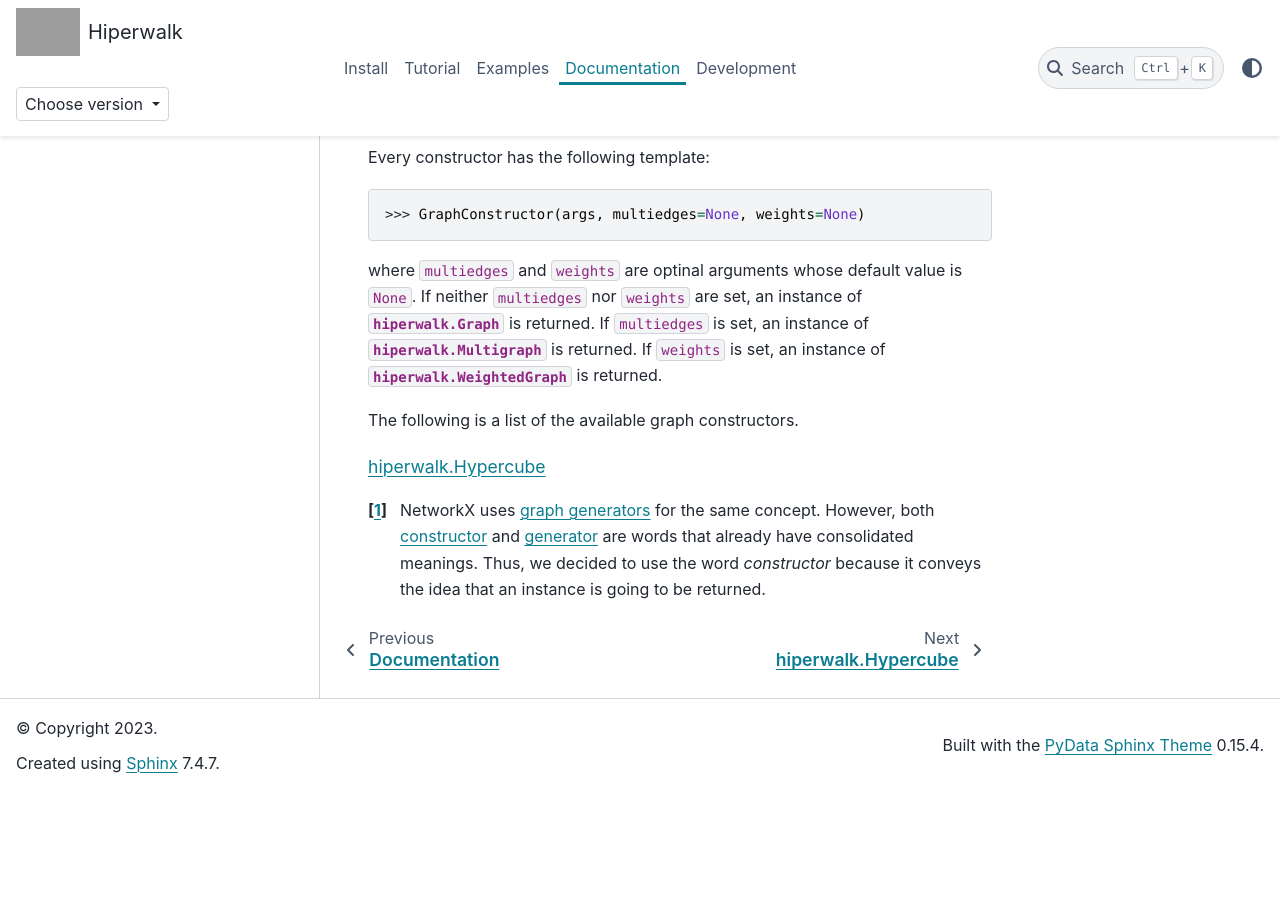
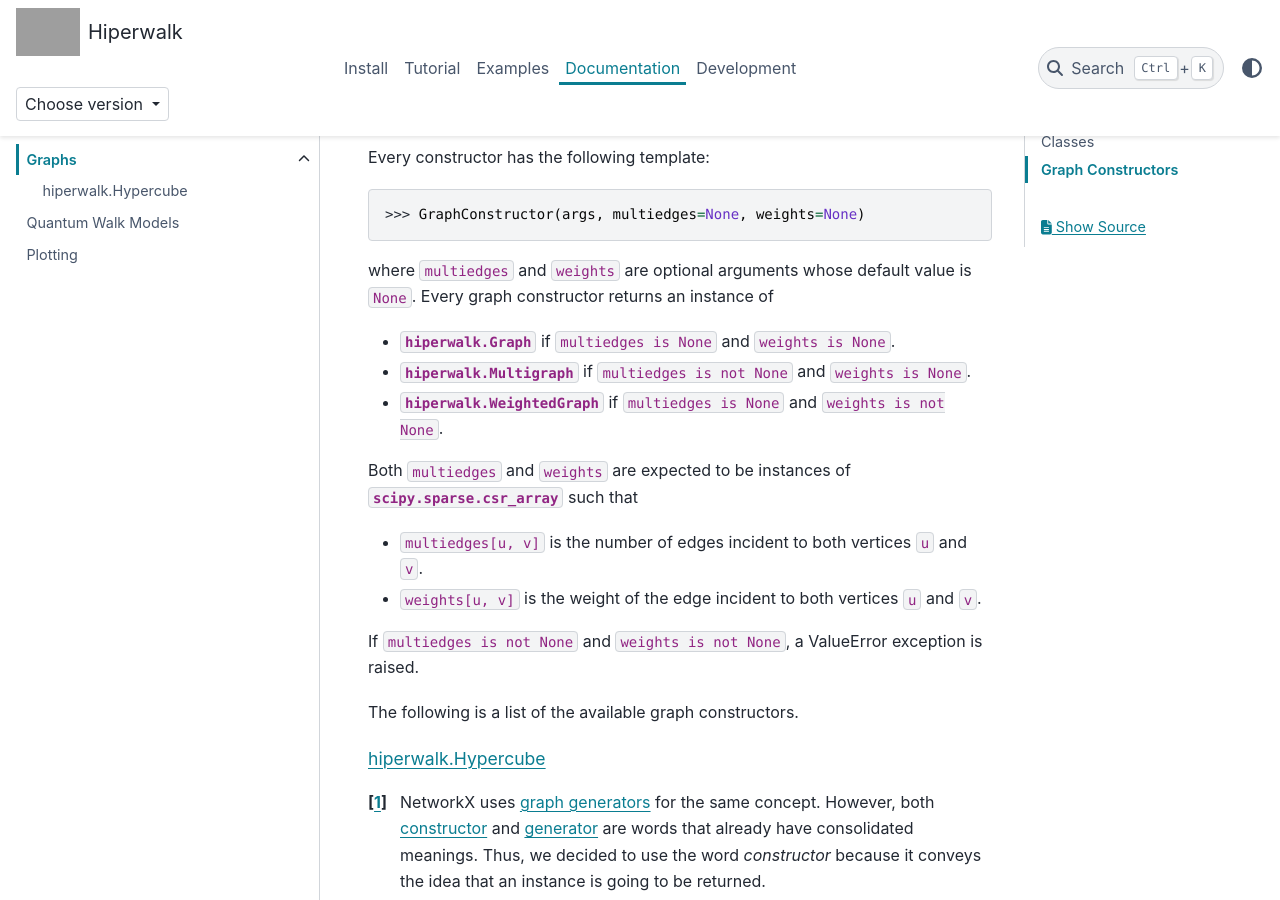
Before and after one commit to hiperwalk/hiperwalk, a Sphinx documentation site: the page built from docs/documentation/graph.rst, in a window 1280 px wide and 900 px high, scrolled down 684 px. Built offline with Sphinx 7.4.7 and the PyData theme 0.15.4, drawn with Linux system fonts in a browser that asks for light colours; before the commit the page ends 1476 px from its top, so only the background shows below that; grey boxes are pictures that could not be loaded.

Commit message:
Update graph constructors docs

```diff
--- a/docs/documentation/graph.rst
+++ b/docs/documentation/graph.rst
@@ -26,6 +26,8 @@
 :class:`hiperwalk.Graph` is used as input for
 both quantum walk models.
 
+.. _graph_constructors:
+
 Graph Constructors
 ------------------
 
@@ -41,14 +43,27 @@
 
 >>> GraphConstructor(args, multiedges=None, weights=None) #doctest: +SKIP
 
-where ``multiedges`` and ``weights`` are optinal arguments
+where ``multiedges`` and ``weights`` are optional arguments
 whose default value is ``None``.
-If neither ``multiedges`` nor ``weights`` are set,
-an instance of :class:`hiperwalk.Graph` is returned.
-If ``multiedges`` is set,
-an instance of :class:`hiperwalk.Multigraph` is returned.
-If ``weights`` is set,
-an instance of :class:`hiperwalk.WeightedGraph` is returned.
+Every graph constructor returns an instance of
+
+* :class:`hiperwalk.Graph` if ``multiedges is None``
+  and ``weights is None``.
+* :class:`hiperwalk.Multigraph` if ``multiedges is not None``
+  and ``weights is None``.
+* :class:`hiperwalk.WeightedGraph` if ``multiedges is None``
+  and ``weights is not None``.
+
+Both ``multiedges`` and ``weights`` are expected to be
+instances of :class:`scipy.sparse.csr_array` such that
+
+* ``multiedges[u, v]`` is the number of edges
+  incident to both vertices ``u`` and ``v``.
+* ``weights[u, v]`` is the weight of the edge
+  incident to both vertices ``u`` and ``v``.
+
+If ``multiedges is not None`` and ``weights is not None``,
+a ValueError exception is raised.
 
 The following is a list of the available graph constructors.
 
--- a/docs/documentation/graph_constructors/hypercube.rst
+++ b/docs/documentation/graph_constructors/hypercube.rst
@@ -11,6 +11,8 @@
 
 Besides all methods inherited from
 :class:`hiperwalk.Graph`,
+:class:`hiperwalk.Multigraph`,
+or :class:`hiperwalk.WeightedGraph`,
 a hypercube instance also has the following method.
 
 .. currentmodule:: hiperwalk.graph.hypercube
```
Also changed, not shown: 1 other file.
